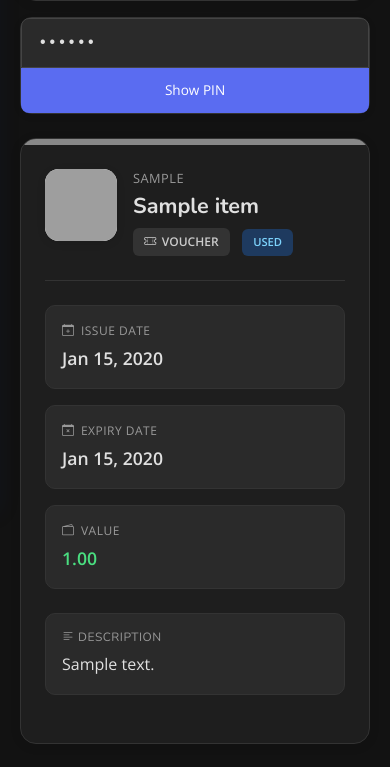
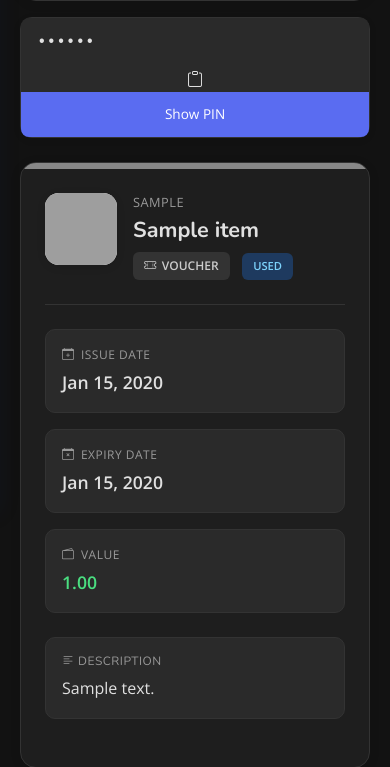
Before and after one commit to l4rm4nd/VoucherVault, a Django app: template myapp/templates/view-item.html in a window 390 px wide. Shown: the part 331-1098 px from the top of the page. Run offline with Django 3.2, Linux system fonts and the light colour scheme; tables that the repository leaves empty hold one stand-in row (values such as "Sample post"); the template is opened without the code that fills it: values that come from a table or form of the project are taken from there, most other values are stand-ins (such as "Sample title", 1, 10 or a date in 2020); parts of the project's set-up code (start-up, migrations or seed data) failed here and were passed over; some libraries are stand-ins or nearby versions; grey boxes are pictures that could not be loaded.

Commit message:
fix: add pin copy button; fix #129

```diff
--- a/myapp/static/assets/css/dark-mode.css
+++ b/myapp/static/assets/css/dark-mode.css
@@ -317,7 +317,6 @@ body.dark-mode input[type="password"] {
   background-color: #2a2a2a !important;
   color: #e0e0e0 !important;
   -webkit-text-fill-color: #e0e0e0 !important;
-  border: 1px solid #444 !important;
 }
 
 body.dark-mode input[type="password"]::placeholder {
--- a/myapp/templates/view-item.html
+++ b/myapp/templates/view-item.html
@@ -485,7 +485,7 @@ a.action-btn-secondary:hover {
   flex: 1;
   min-width: 0;
   padding: 0.75rem 1rem;
-  border: none;
+  border: none !important;
   font-family: 'Courier New', monospace;
   font-size: 1rem;
   background: var(--input-bg, #fff);
@@ -495,6 +495,31 @@ a.action-btn-secondary:hover {
 
 .pin-input:focus {
   outline: none;
+}
+
+.copy-pin-btn {
+  width: 44px;
+  height: auto;
+  border: none;
+  background: var(--input-bg, #fff);
+  cursor: pointer;
+  display: flex;
+  align-items: center;
+  justify-content: center;
+  color: var(--text-color, #495057);
+  transition: all 0.2s ease;
+  flex-shrink: 0;
+}
+
+.copy-pin-btn:hover {
+  background: var(--hover-bg, #f8f9fa);
+  color: var(--primary-color, #4154f1);
+}
+
+.copy-pin-btn.copied {
+  background: #198754;
+  border-color: #198754;
+  color: white;
 }
 
 .pin-toggle-btn {
@@ -521,13 +546,18 @@ a.action-btn-secondary:hover {
     flex-direction: column;
   }
 
+  .pin-input {
+    border-radius: 8px 8px 0 0;
+    border-bottom: 1px solid var(--border-color, #dee2e6);
+  }
+
+  .copy-pin-btn {
+    width: 100%;
+  }
+
   .pin-toggle-btn {
     width: 100%;
     border-radius: 0 0 8px 8px;
-  }
-
-  .pin-input {
-    border-radius: 8px 8px 0 0;
   }
 }
 
@@ -802,6 +832,17 @@ body.dark-mode .status-badge.expired {
 body.dark-mode .pin-input {
   background: #2a2a2a;
   color: #e0e0e0;
+  border: none !important;
+}
+
+body.dark-mode .copy-pin-btn {
+  background: #2a2a2a;
+  color: #e0e0e0;
+}
+
+body.dark-mode .copy-pin-btn:hover {
+  background: #333;
+  color: #5a6cf1;
 }
 
 body.dark-mode .pin-toggle-btn {
@@ -1212,6 +1253,9 @@ body.dark-mode .action-btn-secondary:hover {
       <div class="pin-card">
         <div class="pin-input-group">
           <input type="password" id="pin-code" class="pin-input" value="{{ item.pin }}" readonly>
+          <button type="button" class="copy-pin-btn" id="copy-pin-btn" title="{% trans 'Copy PIN' %}">
+            <i class="bi bi-clipboard"></i>
+          </button>
           <button type="button" id="toggle-pin" class="pin-toggle-btn">{% trans "Show PIN" %}</button>
         </div>
       </div>
@@ -1258,7 +1302,9 @@ document.addEventListener("DOMContentLoaded", function() {
 document.addEventListener("DOMContentLoaded", function() {
   const pinInput = document.getElementById('pin-code');
   const toggleButton = document.getElementById('toggle-pin');
+  const copyPinBtn = document.getElementById('copy-pin-btn');
 
+  // Toggle PIN visibility
   toggleButton.addEventListener('click', function() {
     if (pinInput.type === 'password') {
       pinInput.type = 'text';
@@ -1266,6 +1312,25 @@ document.addEventListener("DOMContentLoaded", function() {
     } else {
       pinInput.type = 'password';
       toggleButton.textContent = '{% trans "Show PIN" %}';
+    }
+  });
+
+  // Copy PIN to clipboard
+  copyPinBtn.addEventListener('click', async function() {
+    try {
+      const pin = pinInput.value;
+      if (pin) {
+        await navigator.clipboard.writeText(pin);
+        copyPinBtn.classList.add('copied');
+        copyPinBtn.innerHTML = '<i class="bi bi-check"></i>';
+
+        setTimeout(() => {
+          copyPinBtn.classList.remove('copied');
+          copyPinBtn.innerHTML = '<i class="bi bi-clipboard"></i>';
+        }, 2000);
+      }
+    } catch (err) {
+      console.error('Failed to copy PIN:', err);
     }
   });
 });
```
